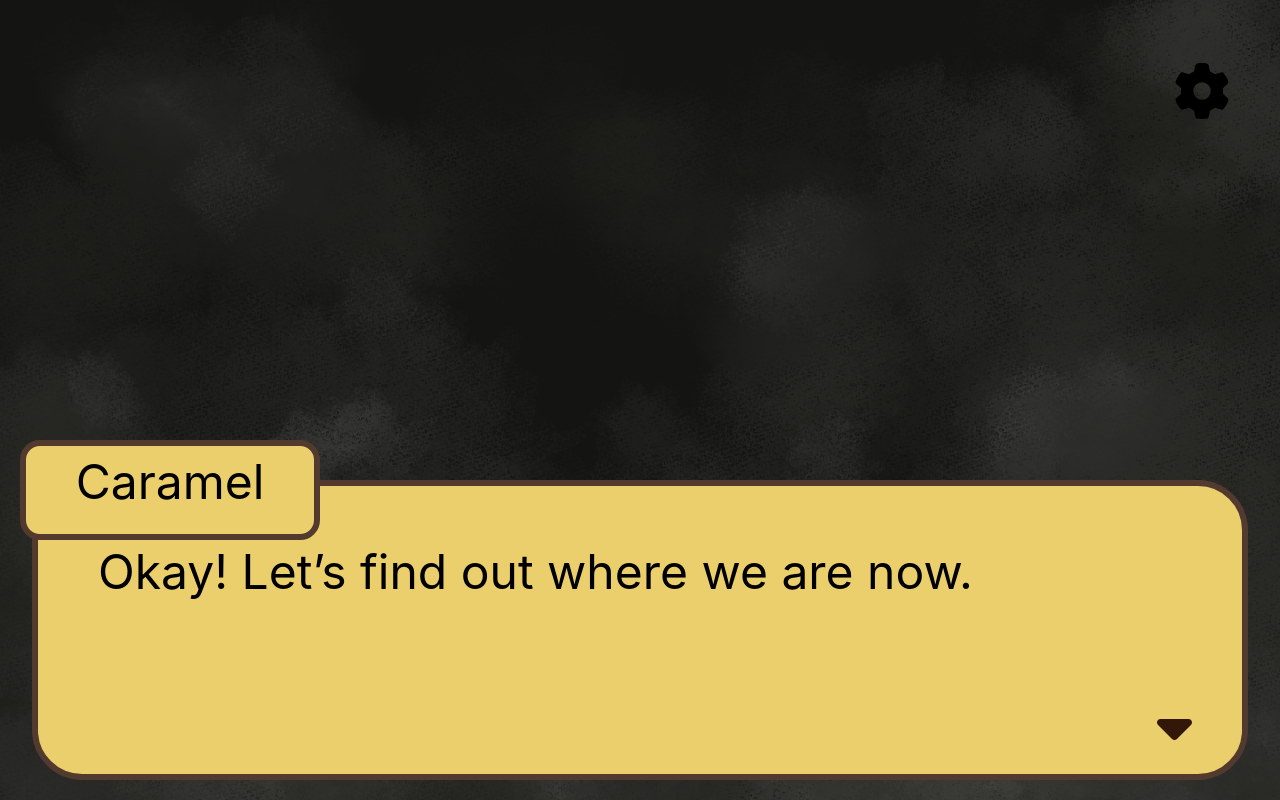
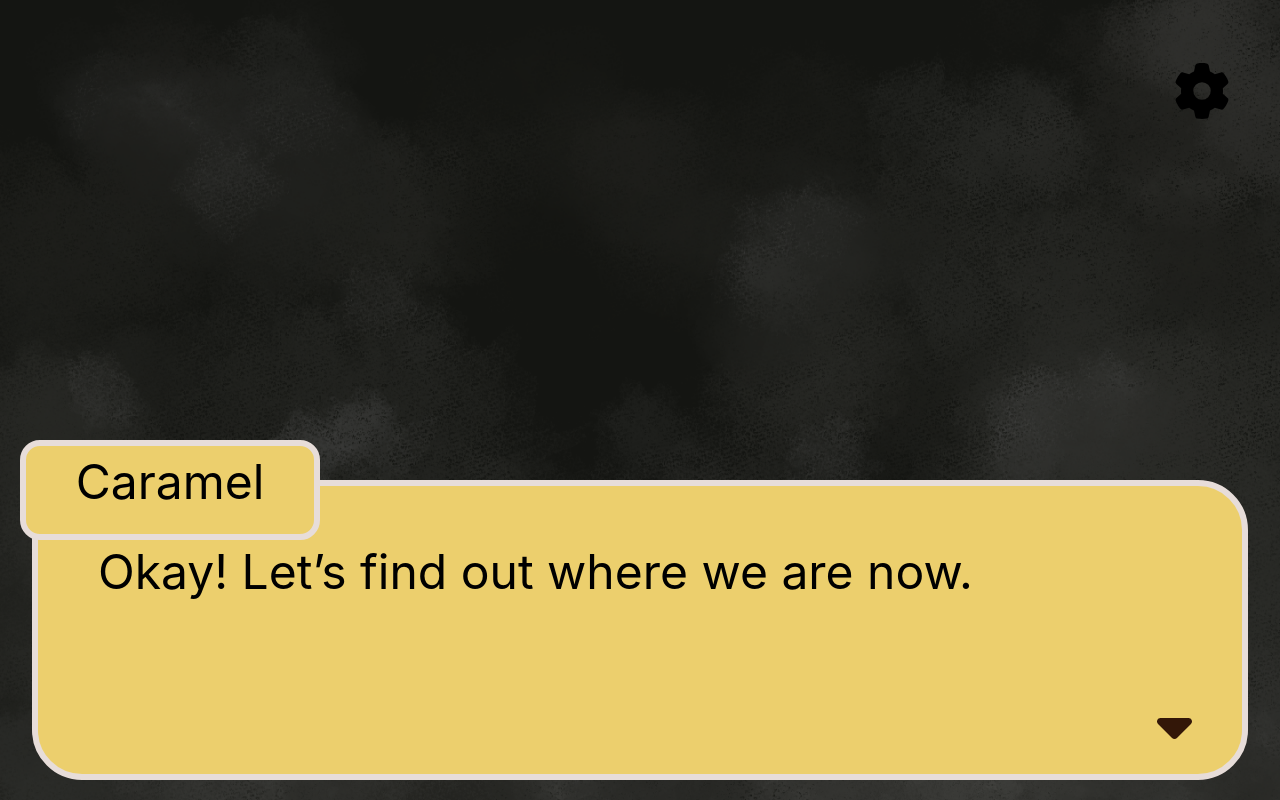
Before and after one commit to SE701G9/Colourful-Adventures, a React (Create React App) app: page /activities/colour-mix-lava in a window 1280 px wide. Built offline with nearby package versions, Linux system fonts and the light colour scheme.

Commit message:
Change border colour for dialogue in dark background

```diff
--- a/src/components/activities/LavaColourMix.css
+++ b/src/components/activities/LavaColourMix.css
@@ -16,6 +16,17 @@
   font-family: 'Jeju Hallasan', cursive;
 } */
 
+.lava-container .dialogue-box {
+  border: 6px solid #e7ddd9;
+  font-family: 'Jeju Hallasan', cursive;
+  font-size: 1em;
+}
+
+.lava-container .dialogue-name {
+  border: 6px solid #e7ddd9;
+  font-family: 'Jeju Hallasan', cursive;
+}
+
 .dialogue-menu {
   font-size: 1em;
   font-family: 'Jeju Hallasan', cursive;
--- a/src/components/activities/LavaColourMix.tsx
+++ b/src/components/activities/LavaColourMix.tsx
@@ -1,7 +1,7 @@
 import DialogueMenu from '../dialogue/DialogueMenu';
 import MainLayout from '../layouts/MainLayout';
 import './LavaColourMix.css';
-import '../dialogue/DialogueBox.css';
+// import '../dialogue/DialogueBox.css';
 
 import { useState } from 'react';
 
```
